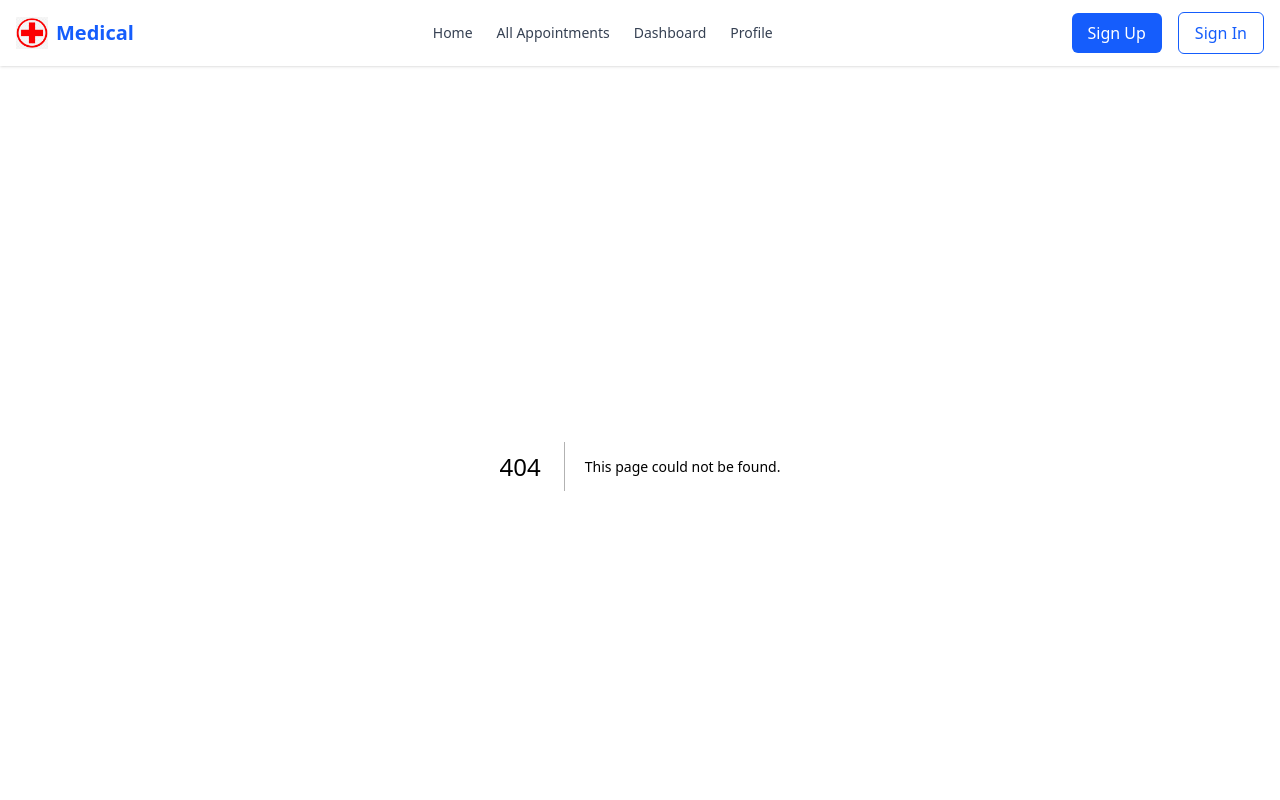
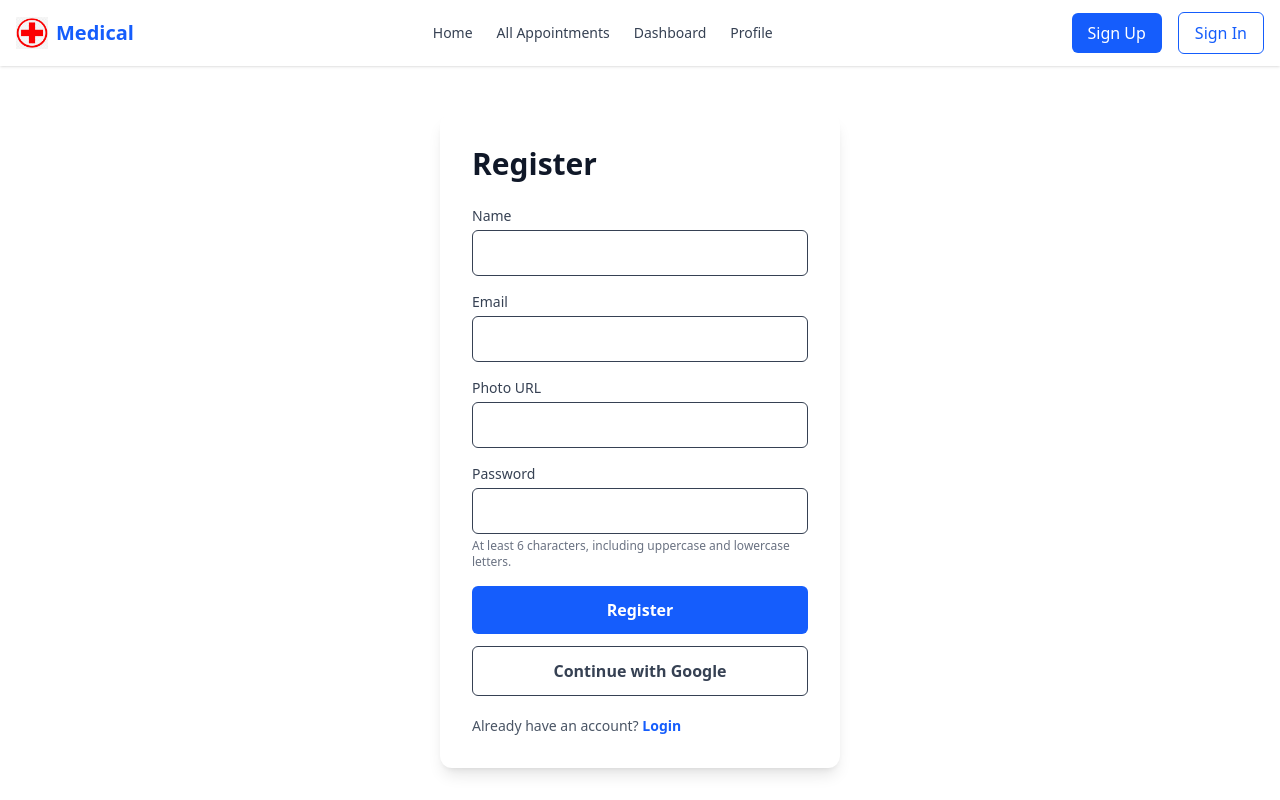
Before and after one commit to ShahariyaCore/assignment-9, a Next.js app: page /signup in a window 1280 px wide. Before the commit this address had no page. Shown: the top 800 px of the page. Built offline with nearby package versions, Linux system fonts and the light colour scheme.

Commit message:
style(auth): polish UI for sign in and sign out pages

```diff
--- /dev/null
+++ b/src/app/signin/page.jsx
@@ -0,0 +1,50 @@
+"use client";
+
+import { signIn } from "next-auth/react";
+import Link from "next/link";
+import { useRouter } from "next/navigation";
+import { useState } from "react";
+
+export default function SignInPage() {
+  const router = useRouter();
+  const [callbackUrl] = useState(() => {
+    if (typeof window === "undefined") return "/";
+    const requestedUrl = new URLSearchParams(window.location.search).get("callbackUrl");
+    return requestedUrl?.startsWith("/") ? requestedUrl : "/";
+  });
+  const [form, setForm] = useState({ email: "", password: "" });
+  const [error, setError] = useState("");
+  const [loading, setLoading] = useState(false);
+
+  async function handleSubmit(event) {
+    event.preventDefault();
+    setLoading(true);
+    setError("");
+    const result = await signIn("credentials", { ...form, redirect: false, callbackUrl });
+    if (result?.error) setError("Invalid email or password.");
+    else router.push(callbackUrl);
+    setLoading(false);
+  }
+
+  async function handleGoogle() {
+    setError("");
+    await signIn("google", { callbackUrl });
+  }
+
+  return (
+    <main className="mx-auto my-12 w-full max-w-md px-6">
+      <div className="rounded-xl bg-white p-8 shadow-lg">
+        <h1 className="mb-6 text-3xl font-bold text-gray-900">Login</h1>
+        {error && <p className="mb-4 rounded-md bg-red-50 p-3 text-sm text-red-700">{error}</p>}
+        <form onSubmit={handleSubmit} className="space-y-4">
+          <label className="block text-sm font-medium text-gray-700">Email<input required type="email" value={form.email} onChange={event => setForm({ ...form, email: event.target.value })} className="mt-1 w-full rounded-md border p-3" /></label>
+          <label className="block text-sm font-medium text-gray-700">Password<input required type="password" value={form.password} onChange={event => setForm({ ...form, password: event.target.value })} className="mt-1 w-full rounded-md border p-3" /></label>
+          <button disabled={loading} className="w-full rounded-md bg-blue-600 p-3 font-semibold text-white disabled:opacity-60">{loading ? "Logging in..." : "Login"}</button>
+        </form>
+        <button type="button" onClick={handleGoogle} className="mt-3 w-full rounded-md border p-3 font-semibold text-gray-700 hover:bg-gray-50">Continue with Google</button>
+        <p className="mt-5 text-sm text-gray-600"><span className="text-gray-500">Forgot Password</span></p>
+        <p className="mt-2 text-sm text-gray-600">Don&apos;t have an account? <Link href="/signup" className="font-semibold text-blue-600">Register</Link></p>
+      </div>
+    </main>
+  );
+}
--- /dev/null
+++ b/src/app/signup/page.jsx
@@ -0,0 +1,48 @@
+"use client";
+
+import { signIn } from "next-auth/react";
+import Link from "next/link";
+import { useRouter } from "next/navigation";
+import { useState } from "react";
+
+const passwordPattern = /^(?=.*[a-z])(?=.*[A-Z]).{6,}$/;
+
+export default function SignUpPage() {
+  const router = useRouter();
+  const [form, setForm] = useState({ name: "", email: "", photoUrl: "", password: "" });
+  const [error, setError] = useState("");
+  const [loading, setLoading] = useState(false);
+
+  async function handleSubmit(event) {
+    event.preventDefault();
+    setError("");
+    if (!passwordPattern.test(form.password)) {
+      setError("Password must contain uppercase and lowercase letters and be at least 6 characters.");
+      return;
+    }
+    setLoading(true);
+    const response = await fetch("/api/register", { method: "POST", headers: { "Content-Type": "application/json" }, body: JSON.stringify(form) });
+    const result = await response.json();
+    if (!response.ok) setError(result.error || "Registration failed.");
+    else router.push("/signin");
+    setLoading(false);
+  }
+
+  return (
+    <main className="mx-auto my-12 w-full max-w-md px-6">
+      <div className="rounded-xl bg-white p-8 shadow-lg">
+        <h1 className="mb-6 text-3xl font-bold text-gray-900">Register</h1>
+        {error && <p className="mb-4 rounded-md bg-red-50 p-3 text-sm text-red-700">{error}</p>}
+        <form onSubmit={handleSubmit} className="space-y-4">
+          <label className="block text-sm font-medium text-gray-700">Name<input required value={form.name} onChange={event => setForm({ ...form, name: event.target.value })} className="mt-1 w-full rounded-md border p-3" /></label>
+          <label className="block text-sm font-medium text-gray-700">Email<input required type="email" value={form.email} onChange={event => setForm({ ...form, email: event.target.value })} className="mt-1 w-full rounded-md border p-3" /></label>
+          <label className="block text-sm font-medium text-gray-700">Photo URL<input type="url" value={form.photoUrl} onChange={event => setForm({ ...form, photoUrl: event.target.value })} className="mt-1 w-full rounded-md border p-3" /></label>
+          <label className="block text-sm font-medium text-gray-700">Password<input required type="password" value={form.password} onChange={event => setForm({ ...form, password: event.target.value })} className="mt-1 w-full rounded-md border p-3" /><span className="mt-1 block text-xs text-gray-500">At least 6 characters, including uppercase and lowercase letters.</span></label>
+          <button disabled={loading} className="w-full rounded-md bg-blue-600 p-3 font-semibold text-white disabled:opacity-60">{loading ? "Creating account..." : "Register"}</button>
+        </form>
+        <button type="button" onClick={() => signIn("google", { callbackUrl: "/" })} className="mt-3 w-full rounded-md border p-3 font-semibold text-gray-700 hover:bg-gray-50">Continue with Google</button>
+        <p className="mt-5 text-sm text-gray-600">Already have an account? <Link href="/signin" className="font-semibold text-blue-600">Login</Link></p>
+      </div>
+    </main>
+  );
+}
```
